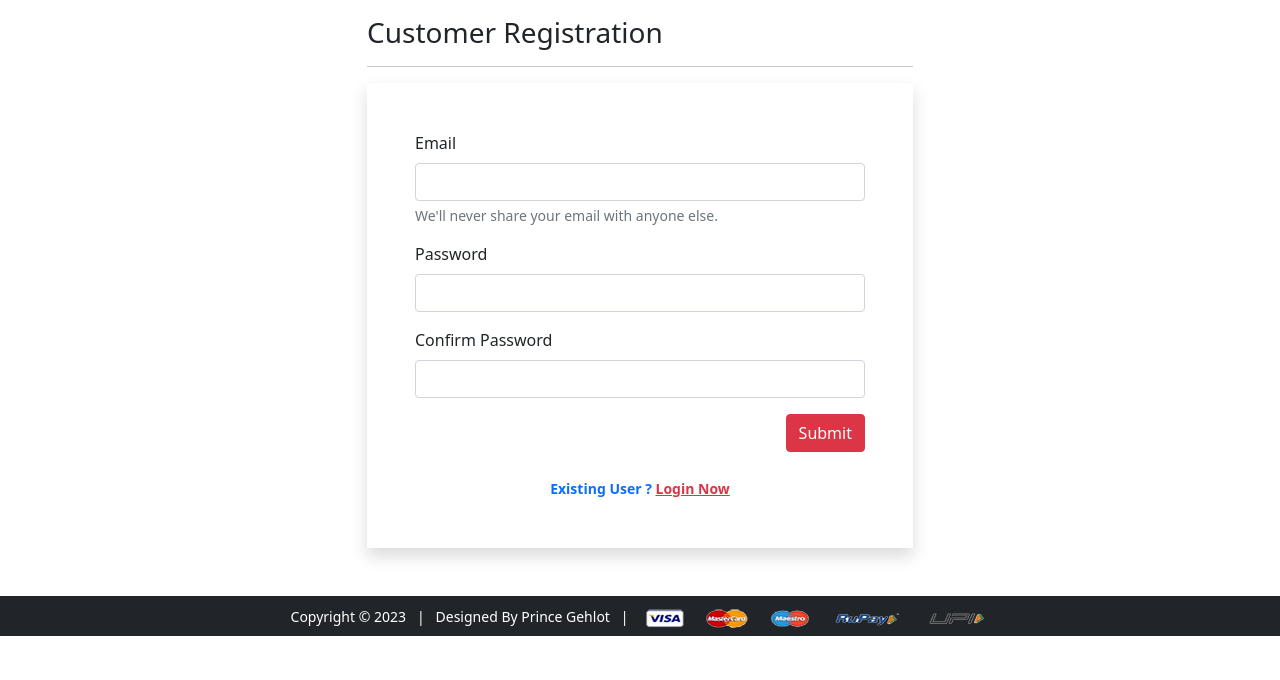
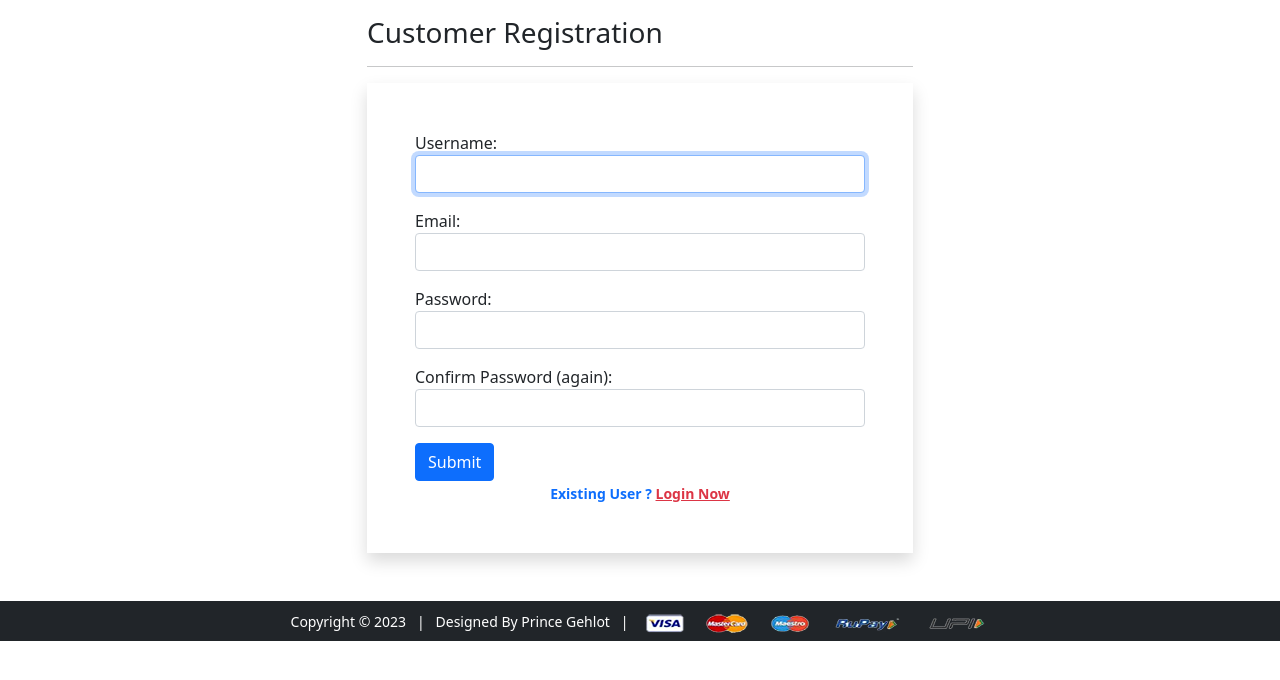
Before and after one commit to PrinceGehlot24/ecommerce, a Django app: page /registration/ in a window 1280 px wide. Shown: the part 80-760 px from the top of the page. Run offline with Django 4.2, Linux system fonts and the light colour scheme; some libraries are stand-ins or nearby versions.

Commit message:
created customer registration form and validation

```diff
--- /dev/null
+++ b/app/forms.py
@@ -0,0 +1,13 @@
+from django import forms
+from django.contrib.auth.forms import UserCreationForm
+from django.contrib.auth.models import User
+
+class CustomerRegistrationForm(UserCreationForm):
+    password1 = forms.CharField(label='Password', widget=forms.PasswordInput(attrs={'class':'form-control'}))
+    password2 = forms.CharField(label='Confirm Password (again)', widget=forms.PasswordInput(attrs={'class':'form-control'}))
+    email = forms.CharField(required=True, widget=forms.EmailInput(attrs={'class':'form-control'}))
+    class Meta:
+        model = User
+        fields = ['username', 'email', 'password1', 'password2']
+        labels = {'email': 'Email'}
+        widgets = {'username': forms.TextInput(attrs={'class': 'form-control'})}
--- a/app/templates/app/customerregistration.html
+++ b/app/templates/app/customerregistration.html
@@ -9,29 +9,21 @@
    <hr>
 
    <form action="" method="post" novalidate class="shadow p-5">
-    <div class="mb-3">
-     <label for="inputEmail4" class="form-label">Email</label>
-     <input type="email" class="form-control" id="inputEmail4">
-     <div id="emailHelp" class="form-text">We'll never share your email with anyone else.</div>
+    {% csrf_token %}
+    {% for fm in form %}
+    <div class="form-group mb-3">
+      {{fm.label_tag}} {{fm}} <small class="text-danger">{{fm.errors|striptags}}</small>
     </div>
-    <div class="mb-3">
-     <label for="inputPassword1" class="form-label">Password</label>
-     <input type="password" class="form-control" id="inputPassword1">
+    {% endfor %}
+    <input type="submit" value="Submit" class="btn btn-primary">
+    <br>
+    <div class="text-center text-primary fw-bold">
+      <small>Existing User ? <a href="{% url 'login' %}" class="text-danger">Login Now</a></small>
     </div>
-    <div class="mb-3">
-     <label for="inputPassword2" class="form-label">Confirm Password</label>
-     <input type="password" class="form-control" id="inputPassword2">
-    </div>
-    <div class="text-end">
-     <button type="button" class="btn btn-danger">Submit</button>
-    </div>
-    <br>
-    <div class="text-center text-primary fw-bold"><small>Existing User ? <a href="{% url 'login' %}"
-       class="text-danger">Login Now</a> </small></div>
-    {% if form.non_field_errors %}
-    {% for error in form.non_field_errors %}
-    <p class="alert alert-danger my-3">{{error}}</p>
-    {% endfor %}
+    {% if form.non_fields_errors %}
+      {% for error in form.non_fields_errors %}
+         <p class="alert alert-danger y-3">{{error}}</p>
+      {% endfor %}
     {% endif %}
    </form>
   </div>
--- a/app/urls.py
+++ b/app/urls.py
@@ -15,6 +15,6 @@ urlpatterns = [
     path('mobile/<slug:data>/', views.mobile, name='mobiledata'),
     path('mobile/<slug:data>/<slug:sort>', views.mobile, name='mobiledatasort'),
     path('login/', views.login, name='login'),
-    path('registration/', views.customerregistration, name='customerregistration'),
+    path('registration/', views.CustomerRegistrationView.as_view(), name='customerregistration'),
     path('checkout/', views.checkout, name='checkout'),
 ]
--- a/app/views.py
+++ b/app/views.py
@@ -2,9 +2,7 @@ from django.shortcuts import render
 from django.db.models import Q
 from django.views import View
 from .models import Customer, Product, OrderPlaced, Cart
-
-# def home(request):
-#  return render(request, 'app/home.html')
+from .forms import CustomerRegistrationForm
 
 class ProductView(View):
     def get(self, request):
@@ -62,8 +60,22 @@ def mobile(request, data=None, sort=None):
 def login(request):
  return render(request, 'app/login.html')
 
-def customerregistration(request):
- return render(request, 'app/customerregistration.html')
+# def customerregistration(request):
+#  return render(request, 'app/customerregistration.html')
+
+class CustomerRegistrationView(View):
+  def get(self, request):
+    form = CustomerRegistrationForm()
+    return render(request, 'app/customerregistration.html', {'form': form })
+
+  def post(self, request):
+    form = CustomerRegistrationForm(request.POST)
+    if form.is_valid():
+        form.save()
+    return render(request, 'app/customerregistration.html', {'form': form})
+
+
+
 
 def checkout(request):
  return render(request, 'app/checkout.html')
```
